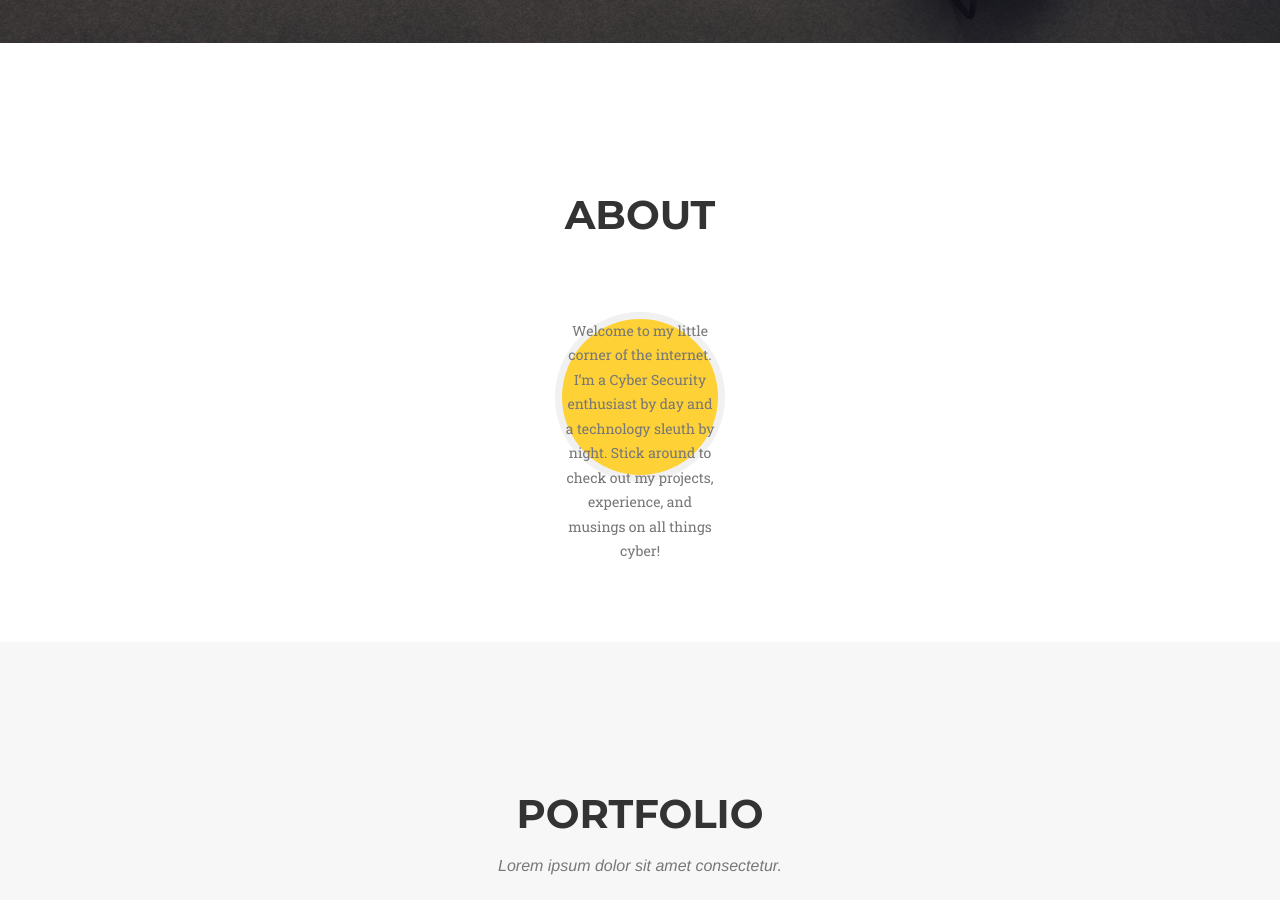
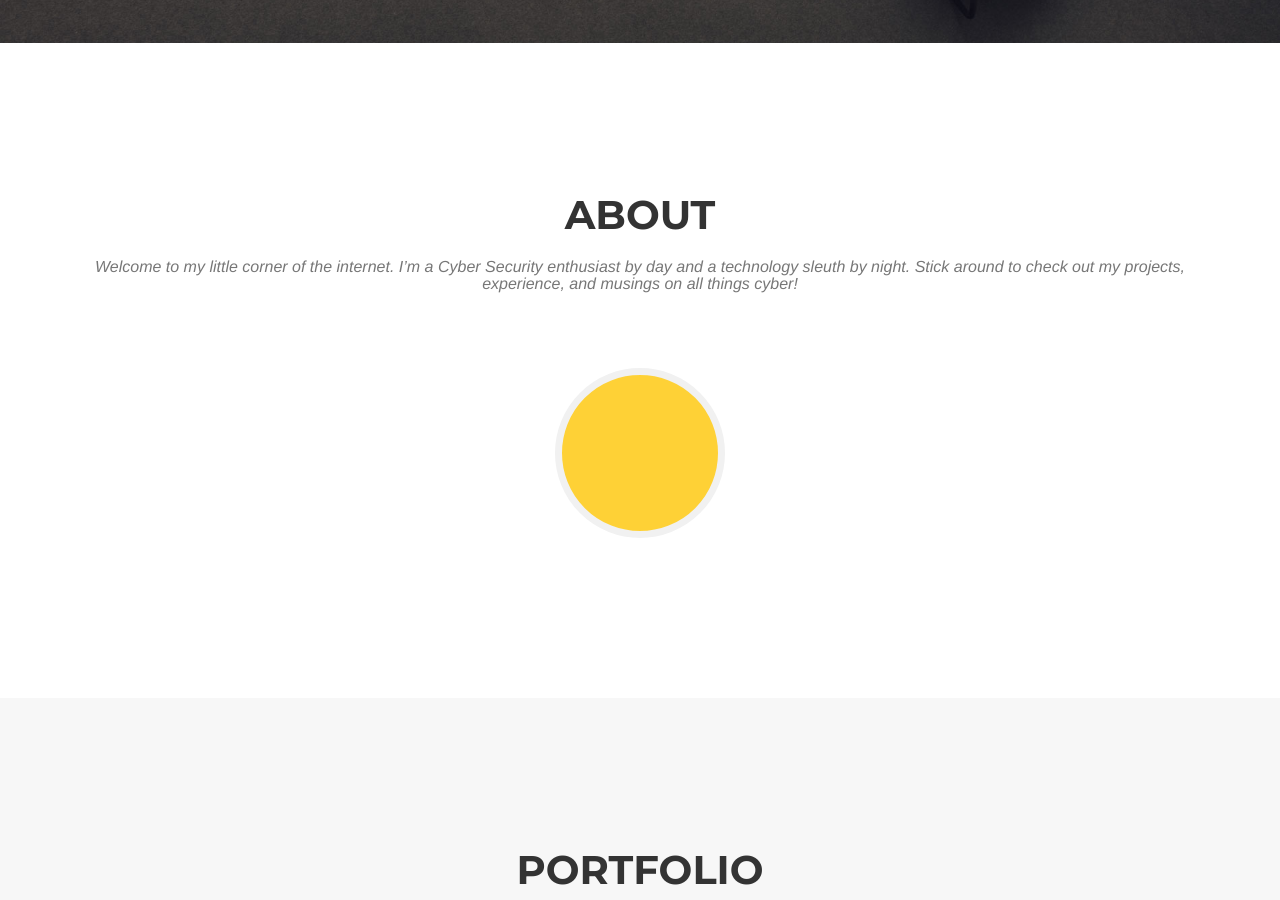
Before and after one commit to elizabethude/lizude.github.io, a Jekyll site: the page built from index.html, in a window 1280 px wide and 900 px high, scrolled down 715 px. Built offline with Jekyll 4.4.1, drawn with Linux system fonts in a browser that asks for light colours; nearby versions of some CDN libraries; some web fonts are replaced; library files that are not in the unit come from our copies.

Commit message:
Update about.html

```diff
--- a/_includes/about.html
+++ b/_includes/about.html
@@ -4,7 +4,7 @@
             <div class="row">
                 <div class="col-lg-12 text-center">
                     <h2 class="section-heading">About</h2>
-                    <h3 class="section-subheading text-muted"> </h3>
+                    <h3 class="section-subheading text-muted">Welcome to my little corner of the internet. I’m a Cyber Security enthusiast by day and a technology sleuth by night. Stick around to check out my projects, experience, and musings on all things cyber! </h3>
                 </div>
             </div>
             <div class="row">
@@ -12,8 +12,7 @@
                     <ul class="timeline">
                         <li>
                             <div class="timeline-image">
-                                    <p class="text-muted">Welcome to my little corner of the internet. I’m a Cyber Security enthusiast by day and a technology sleuth by night. Stick around to check out my projects, experience, and musings on all things cyber!
-</p>
+                                    <p class="text-muted"> </p>
                            <!-- </div>
                             <div class="timeline-panel">
                                 <div class="timeline-heading">
```
